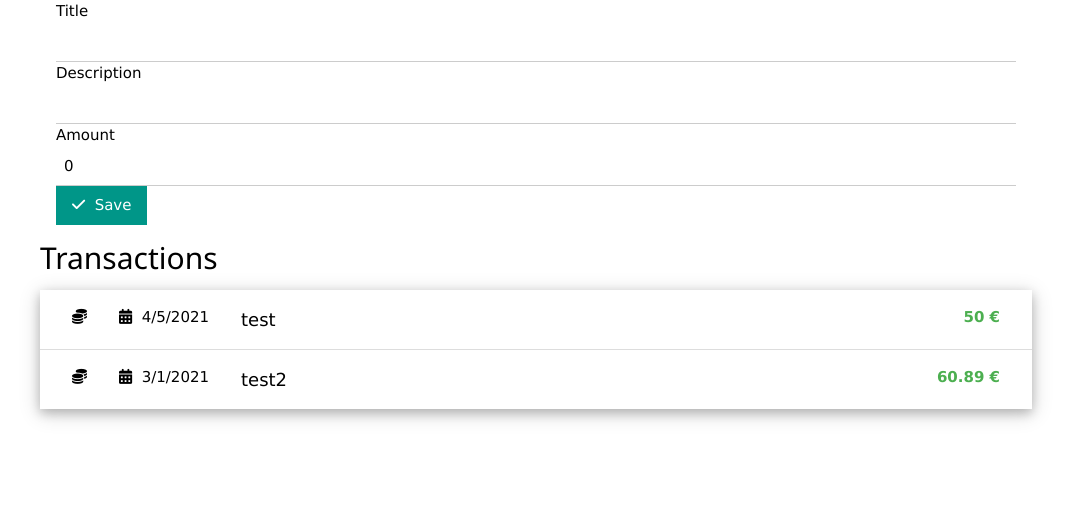
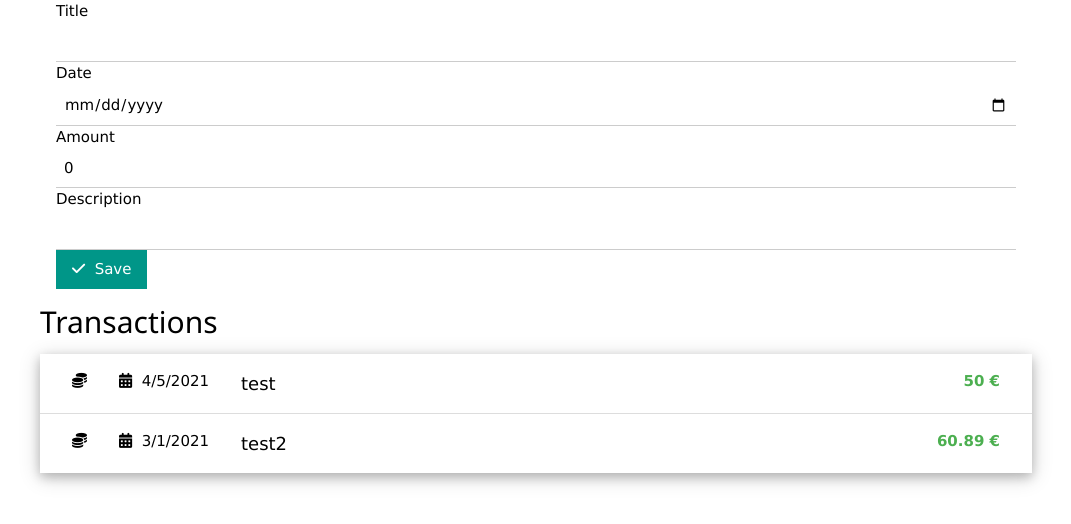
Before and after one commit to njustus/budgeting, a Vue app: page / in a window 1280 px wide. Shown: the top 524 px of the page, without its empty margins (104-1175 px from the left). Built offline with nearby package versions, Linux system fonts and the light colour scheme.

Commit message:
add 'date' form field

```diff
--- a/src/components/TransactionForm.vue
+++ b/src/components/TransactionForm.vue
@@ -6,12 +6,13 @@
     const appStore = useAppStore();
     const formValue = ref<Transaction>({
         title: '',
-        amount: 0
+        amount: 0,
+        date: new Date()
     })
 
     function save() {
         const t = formValue.value
-        appStore.addTransaction(t)
+        appStore.addTransaction({...t, date: new Date(t.date)})
     }
 </script>
 
@@ -20,11 +21,14 @@
         <label>Title</label>
         <input class="w3-input" v-model="formValue.title" />
 
-        <label>Description</label>
-        <input class="w3-input" v-model="formValue.description" />
+        <label>Date</label>
+        <input class="w3-input" type="date" v-model="formValue.date" />
 
         <label>Amount</label>
         <input class="w3-input" type="decimal" step="0.01" v-model.number="formValue.amount"/>
+
+        <label>Description</label>
+        <input class="w3-input" v-model="formValue.description" />
 
         <button class="w3-button w3-teal" type="submit">
             <i class="fa fa-check"></i>&nbsp;
```
